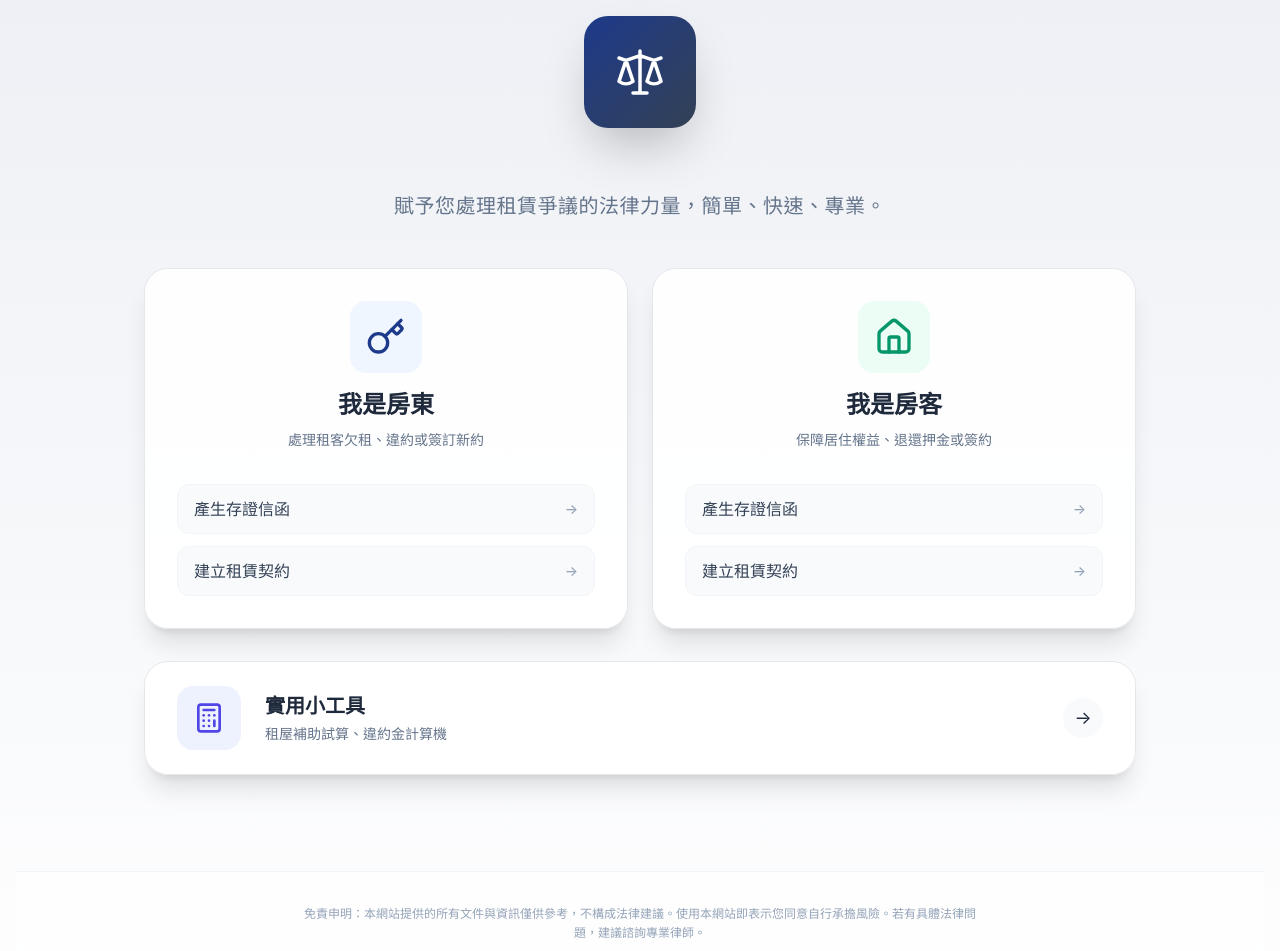
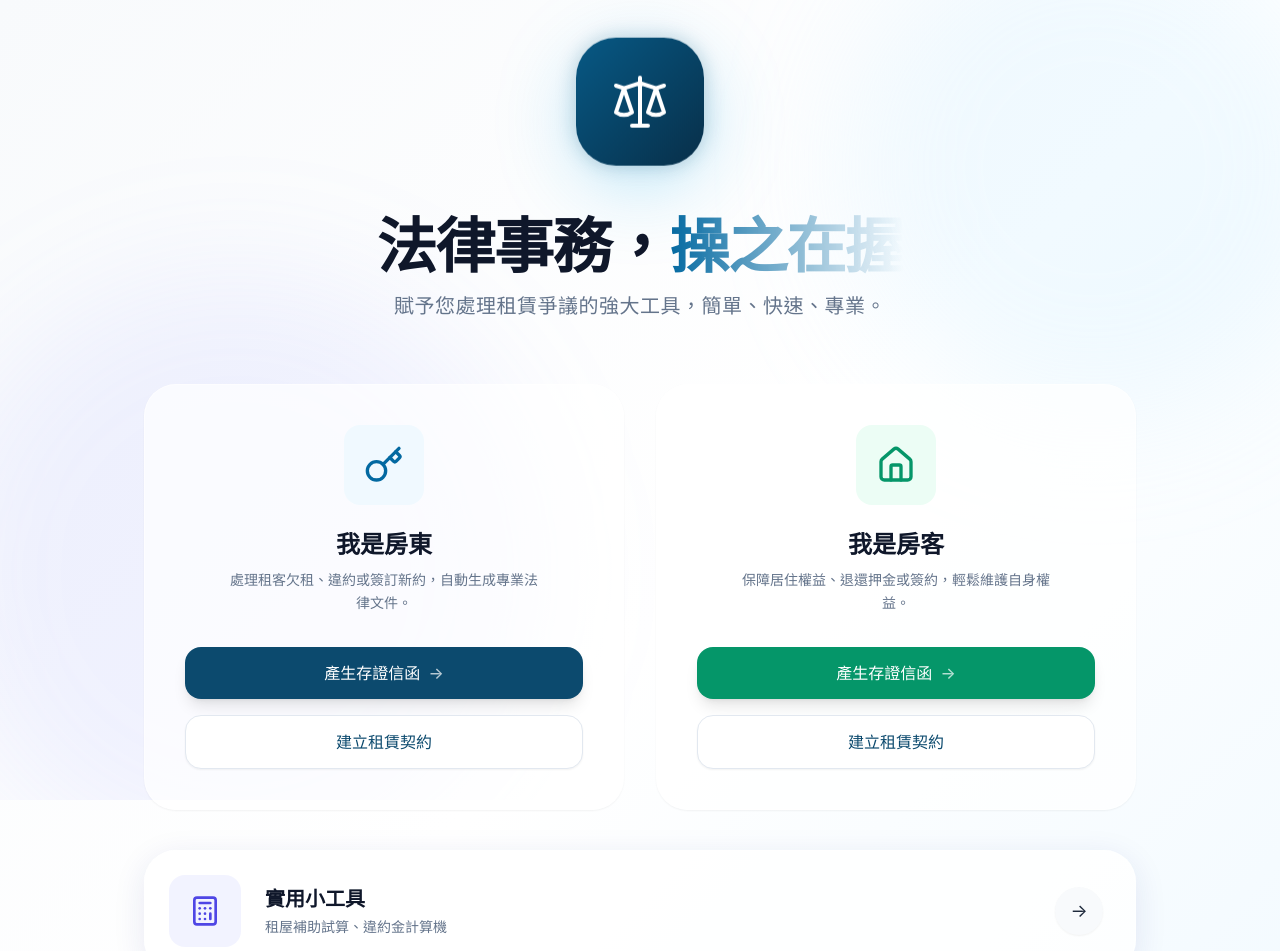
Before and after one commit to chixxyy/Barrister, a Vue app: page / in a window 1280 px wide. Shown: the top 951 px of the page. Built offline with nearby package versions, Linux system fonts and the light colour scheme.

Commit message:
use uiux agent skills

```diff
--- a/src/App.vue
+++ b/src/App.vue
@@ -221,7 +221,12 @@ const handleFabClick = () => {
 </script>
 
 <template>
-  <main class="min-h-screen bg-gray-50 font-sans text-slate-800">
+  <main class="min-h-screen font-sans text-slate-800 bg-gradient-to-br from-slate-50 via-white to-primary-50 relative selection:bg-primary-500 selection:text-white">
+    <!-- Background Decor (Optional Mesh) -->
+    <div class="fixed inset-0 pointer-events-none overflow-hidden" aria-hidden="true">
+        <div class="absolute top-[-10%] right-[-5%] w-[500px] h-[500px] bg-primary-200/20 rounded-full blur-3xl animate-float"></div>
+        <div class="absolute bottom-[-10%] left-[-5%] w-[600px] h-[600px] bg-accent-light/10 rounded-full blur-3xl animate-float" style="animation-delay: -3s;"></div>
+    </div>
     <!-- PDF Source (Off-screen but visible for generation) -->
     <div class="fixed left-[-9999px] top-0 overflow-visible no-print" aria-hidden="true">
        <div id="pdf-content-source" class="w-[210mm] min-h-[297mm] bg-white">
--- a/src/components/HeroSection.vue
+++ b/src/components/HeroSection.vue
@@ -5,96 +5,106 @@ defineEmits(['start', 'start-tools'])
 </script>
 
 <template>
-  <div class="flex flex-col min-h-screen text-center px-4 bg-gradient-to-b from-legal-navy/5 to-white">
-    <div class="flex-1 flex flex-col items-center justify-center w-full pb-12 md:pb-24">
-    <div class="mb-16 animate-fade-in-down">
-      <div class="w-28 h-28 bg-gradient-to-br from-legal-navy to-slate-700 rounded-3xl flex items-center justify-center shadow-2xl mt-4">
-        <svg class="w-14 h-14 text-white" fill="none" viewBox="0 0 24 24" stroke="currentColor">
+  <div class="flex flex-col min-h-screen text-center px-4 relative z-10">
+    <div class="flex-1 flex flex-col items-center justify-center w-full pb-12 md:pb-24 pt-10">
+
+    <div class="mb-12 animate-fade-in-down relative">
+      <div class="w-32 h-32 bg-gradient-to-br from-primary-800 to-primary-950 rounded-[2.5rem] flex items-center justify-center shadow-glow animate-float relative z-10 mx-auto">
+        <svg class="w-16 h-16 text-white" fill="none" viewBox="0 0 24 24" stroke="currentColor">
            <path stroke-linecap="round" stroke-linejoin="round" stroke-width="1.5" d="M3 6l3 1m0 0l-3 9a5.002 5.002 0 006.001 0M6 7l3 9M6 7l6-2m6 2l3-1m-3 1l-3 9a5.002 5.002 0 006.001 0M18 7l3 9m-3-9l-6-2m0-2v2m0 16V5m0 16H9m3 0h3" />
         </svg>
       </div>
+      <!-- Glow behind icon -->
+      <div class="absolute inset-0 bg-primary-500/30 blur-2xl rounded-full transform translate-y-4 -z-10"></div>
     </div>
 
-    <p class="text-lg md:text-xl text-slate-500 font-light mb-12 tracking-wide animate-fade-in-up delay-100 max-w-2xl mx-auto">
-       賦予您處理租賃爭議的法律力量，<br class="md:hidden" />簡單、快速、專業。
-    </p>
-    <div class="grid md:grid-cols-2 gap-6 w-full max-w-5xl animate-fade-in-up delay-200 px-4">
+    <div class="max-w-3xl mx-auto mb-16 space-y-4 animate-fade-in-up delay-100">
+      <h1 class="text-4xl md:text-6xl font-black text-slate-900 tracking-tight leading-tight">
+        法律事務，<br class="md:hidden" />
+        <span class="text-transparent bg-clip-text bg-gradient-to-r from-primary-700 to-accent-DEFAULT">操之在握</span>
+      </h1>
+      <p class="text-lg md:text-xl text-slate-500 font-light tracking-wide">
+         賦予您處理租賃爭議的強大工具，簡單、快速、專業。
+      </p>
+    </div>
+
+    <div class="grid md:grid-cols-2 gap-8 w-full max-w-5xl animate-fade-in-up delay-200 px-4">
       <!-- Landlord Card -->
-      <div class="bg-white/90 backdrop-blur-sm rounded-3xl p-8 border hover:border-legal-navy/30 shadow-xl transition-all duration-300 hover:shadow-2xl flex flex-col items-center text-center group">
-        <div class="bg-blue-50 p-4 rounded-2xl mb-4 group-hover:bg-blue-100 transition-colors">
-          <Key class="w-10 h-10 text-legal-navy" />
+      <div class="glass-card rounded-[2rem] p-8 md:p-10 flex flex-col items-center text-center group">
+        <div class="bg-primary-50 p-5 rounded-2xl mb-6 group-hover:bg-primary-100 transition-colors duration-300">
+          <Key class="w-10 h-10 text-primary-700" />
         </div>
-        <h3 class="text-2xl font-bold text-slate-800 mb-2">我是房東</h3>
-        <p class="text-slate-500 mb-8 text-sm leading-relaxed">
-          處理租客欠租、違約或簽訂新約
+        <h3 class="text-2xl font-bold text-slate-900 mb-2">我是房東</h3>
+        <p class="text-slate-500 mb-8 text-sm leading-relaxed max-w-xs mx-auto">
+          處理租客欠租、違約或簽訂新約，自動生成專業法律文件。
         </p>
 
-        <div class="w-full space-y-3">
+        <div class="w-full space-y-4 mt-auto">
           <button
             @click="$emit('start', 'landlord', 'letter')"
-            class="w-full py-3 px-4 rounded-xl bg-slate-50 hover:bg-legal-navy hover:text-white text-slate-700 font-medium transition-all flex items-center justify-between group/btn border border-slate-100"
+            class="btn-primary w-full"
           >
             <span>產生存證信函</span>
-            <span class="text-slate-400 group-hover/btn:text-white/70 text-sm">→</span>
+            <span class="opacity-70 group-hover:translate-x-1 transition-transform">→</span>
           </button>
           <button
             @click="$emit('start', 'landlord', 'contract')"
-            class="w-full py-3 px-4 rounded-xl bg-slate-50 hover:bg-emerald-600 hover:text-white text-slate-700 font-medium transition-all flex items-center justify-between group/btn border border-slate-100"
+            class="btn-secondary w-full"
           >
             <span>建立租賃契約</span>
-            <span class="text-slate-400 group-hover/btn:text-white/70 text-sm">→</span>
           </button>
         </div>
       </div>
 
       <!-- Tenant Card -->
-      <div class="bg-white/90 backdrop-blur-sm rounded-3xl p-8 border hover:border-emerald-500/30 shadow-xl transition-all duration-300 hover:shadow-2xl flex flex-col items-center text-center group">
-        <div class="bg-emerald-50 p-4 rounded-2xl mb-4 group-hover:bg-emerald-100 transition-colors">
+      <div class="glass-card rounded-[2rem] p-8 md:p-10 flex flex-col items-center text-center group">
+        <div class="bg-emerald-50 p-5 rounded-2xl mb-6 group-hover:bg-emerald-100 transition-colors duration-300">
           <Home class="w-10 h-10 text-emerald-600" />
         </div>
-        <h3 class="text-2xl font-bold text-slate-800 mb-2">我是房客</h3>
-        <p class="text-slate-500 mb-8 text-sm leading-relaxed">
-          保障居住權益、退還押金或簽約
+        <h3 class="text-2xl font-bold text-slate-900 mb-2">我是房客</h3>
+        <p class="text-slate-500 mb-8 text-sm leading-relaxed max-w-xs mx-auto">
+          保障居住權益、退還押金或簽約，輕鬆維護自身權益。
         </p>
 
-        <div class="w-full space-y-3">
+        <div class="w-full space-y-4 mt-auto">
           <button
             @click="$emit('start', 'tenant', 'letter')"
-            class="w-full py-3 px-4 rounded-xl bg-slate-50 hover:bg-legal-navy hover:text-white text-slate-700 font-medium transition-all flex items-center justify-between group/btn border border-slate-100"
+            class="btn-primary w-full !bg-emerald-600 hover:!bg-emerald-700 hover:!shadow-emerald-500/30"
           >
             <span>產生存證信函</span>
-            <span class="text-slate-400 group-hover/btn:text-white/70 text-sm">→</span>
+            <span class="opacity-70 group-hover:translate-x-1 transition-transform">→</span>
           </button>
           <button
             @click="$emit('start', 'tenant', 'contract')"
-            class="w-full py-3 px-4 rounded-xl bg-slate-50 hover:bg-emerald-600 hover:text-white text-slate-700 font-medium transition-all flex items-center justify-between group/btn border border-slate-100"
+            class="btn-secondary w-full hover:!border-emerald-200 hover:!text-emerald-700"
           >
             <span>建立租賃契約</span>
-            <span class="text-slate-400 group-hover/btn:text-white/70 text-sm">→</span>
           </button>
         </div>
       </div>
     </div>
 
     <!-- Utility Tools Section -->
-    <!-- Utility Tools Section -->
-    <div class="mt-8 w-full max-w-5xl animate-fade-in-up delay-200 px-4">
+    <div class="mt-10 w-full max-w-5xl animate-fade-in-up delay-200 px-4 mb-20">
        <button
          @click="$emit('start-tools')"
-         class="w-full bg-white/90 backdrop-blur-sm rounded-3xl p-6 border hover:border-indigo-500/30 shadow-xl transition-all duration-300 hover:shadow-2xl flex items-center justify-between group text-left px-8"
+         class="glass-panel w-full rounded-[2rem] p-6 pr-8 hover:border-accent-light/50 transition-all duration-300 flex items-center justify-between group text-left relative overflow-hidden"
        >
-         <div class="flex items-center gap-6">
-            <div class="bg-indigo-50 p-4 rounded-2xl group-hover:bg-indigo-100 transition-colors">
-                <Calculator class="w-8 h-8 text-indigo-600" />
+         <!-- Decorative gradient bg on hover -->
+         <div class="absolute inset-0 bg-gradient-to-r from-accent-light/5 to-transparent opacity-0 group-hover:opacity-100 transition-opacity duration-500"></div>
+
+         <div class="flex items-center gap-6 relative z-10">
+            <div class="bg-accent-light/10 p-5 rounded-2xl group-hover:bg-accent-light/20 transition-colors">
+                <Calculator class="w-8 h-8 text-accent-dark" />
             </div>
             <div>
-                <h3 class="text-xl font-bold text-slate-800 mb-1">實用小工具</h3>
+                <h3 class="text-xl font-bold text-slate-900 mb-1">實用小工具</h3>
                 <p class="text-slate-500 text-sm">租屋補助試算、違約金計算機</p>
             </div>
          </div>
 
-         <div class="w-10 h-10 rounded-full bg-slate-50 flex items-center justify-center group-hover:bg-indigo-600 group-hover:text-white transition-all">
-             <span class="text-lg">→</span>
+         <div class="w-12 h-12 rounded-full bg-slate-50 flex items-center justify-center group-hover:bg-accent-DEFAULT group-hover:text-white transition-all shadow-sm group-hover:shadow-glow relative z-10">
+             <span class="text-lg group-hover:translate-x-0.5 transition-transform">→</span>
          </div>
        </button>
     </div>
--- a/src/components/SiteFooter.vue
+++ b/src/components/SiteFooter.vue
@@ -3,31 +3,27 @@ import { Mail } from 'lucide-vue-next'
 </script>
 
 <template>
-  <footer class="w-full py-8 px-4 border-t border-slate-100 bg-white/50 backdrop-blur-sm mt-auto">
-    <div class="max-w-4xl mx-auto flex flex-col items-center justify-center text-center gap-4">
+  <footer class="w-full py-12 px-4 border-t border-slate-200 bg-white/50 backdrop-blur-md mt-auto relative z-20">
+    <div class="max-w-5xl mx-auto flex flex-col md:flex-row items-center justify-between gap-6 text-center md:text-left">
 
-      <!-- Disclaimer -->
-      <p class="text-xs text-slate-400 max-w-2xl leading-relaxed">
-        免責申明：本網站提供的所有文件與資訊僅供參考，不構成法律建議。使用本網站即表示您同意自行承擔風險。若有具體法律問題，建議諮詢專業律師。
+      <!-- Copyright -->
+      <p class="text-sm text-slate-500 font-medium tracking-wide">
+        &copy; {{ new Date().getFullYear() }} Barrister. 版權所有。
       </p>
 
-      <!-- Divider -->
-      <div class="w-12 h-px bg-slate-200"></div>
+      <!-- Disclaimer & Links -->
+      <div class="flex flex-col md:flex-row items-center gap-6 md:gap-8">
+         <p class="text-xs text-slate-400 max-w-sm leading-relaxed">
+           本網站提供之文件僅供參考，不構成法律建議。<br class="md:hidden">使用即同意自行承擔風險。
+         </p>
 
-      <!-- Links/Contact -->
-      <div class="flex items-center gap-6">
          <!-- Contact -->
-         <a href="https://github.com/chixxyy" class="flex items-center gap-2 text-slate-500 hover:text-legal-navy transition-colors text-sm font-medium" target="_blank">
+         <a href="https://github.com/chixxyy" class="flex items-center gap-2 text-slate-500 hover:text-primary-600 transition-colors text-sm font-medium p-2 hover:bg-slate-100 rounded-lg" target="_blank">
             <Mail class="w-4 h-4" />
             <span>聯絡我</span>
          </a>
       </div>
 
-      <!-- Copyright -->
-      <p class="text-xs text-slate-300 mt-2">
-        &copy; {{ new Date().getFullYear() }} Barrister. 版權所有。
-      </p>
-
     </div>
   </footer>
 </template>
--- a/src/style.css
+++ b/src/style.css
@@ -3,8 +3,33 @@
 @tailwind utilities;
 
 
-body {
-  @apply bg-gray-50 text-slate-800 antialiased;
+@layer base {
+  html {
+    -webkit-tap-highlight-color: transparent;
+    scroll-behavior: smooth;
+  }
+  body {
+    @apply bg-slate-50 text-slate-800 antialiased;
+    font-feature-settings: "cv11", "ss01";
+  }
+}
+
+@layer components {
+  .glass-panel {
+    @apply bg-white/80 backdrop-blur-xl border border-white/40 shadow-glass;
+  }
+  .glass-card {
+    @apply bg-white/70 backdrop-blur-lg border border-white/50 shadow-sm transition-all duration-300 hover:shadow-glass-hover hover:bg-white/90 hover:-translate-y-1;
+  }
+  .btn-primary {
+    @apply bg-primary-900 text-white px-6 py-3.5 rounded-2xl font-medium shadow-lg hover:shadow-glow hover:-translate-y-0.5 transition-all duration-300 active:scale-95 flex items-center justify-center gap-2;
+  }
+  .btn-secondary {
+    @apply bg-white text-primary-900 border border-slate-200 px-6 py-3.5 rounded-2xl font-medium shadow-sm hover:shadow-md hover:border-primary-100 hover:-translate-y-0.5 transition-all duration-300 active:scale-95 flex items-center justify-center gap-2;
+  }
+  .input-field {
+    @apply w-full px-4 py-3 rounded-xl border border-slate-200 bg-white/80 backdrop-blur-sm text-slate-900 focus:ring-2 focus:ring-primary-500/20 focus:border-primary-500 outline-none transition-all;
+  }
 }
 
 
```
Also changed, not shown: src/components/CalculatorTools.vue (+67 -53 lines), src/components/LetterWizard.vue (+29 -29 lines), tailwind.config.js (+44 -2 lines).
